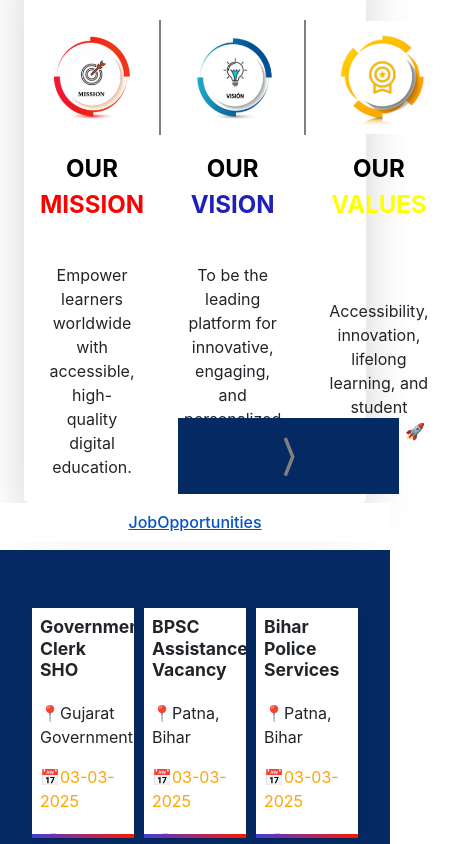
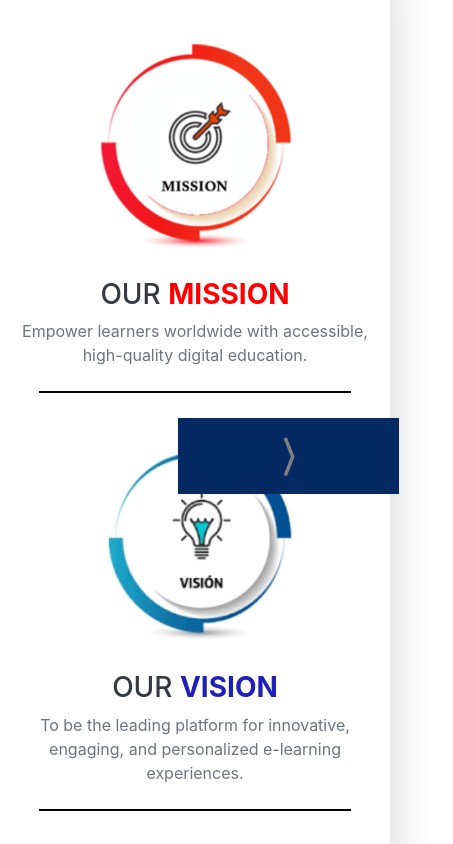
Before and after one commit to Zainabfatima12/trehousingpublications, a Vue app in the folder frontend/: page / in a window 390 px wide. Shown: the part 2160-3004 px from the top of the page, 453 px wide, since content can reach past the window. Built offline with nearby package versions, Linux system fonts and the light colour scheme.

Commit message:
missionvision responsive

```diff
--- a/frontend/src/components/Homepage/MissionVision.vue
+++ b/frontend/src/components/Homepage/MissionVision.vue
@@ -1,20 +1,20 @@
 <template>
-  <section class="min-h-screen flex flex-col flex-row items-center justify-center  px-4 md:px-8">
-    <div class="box-container bg-white shadow-lg rounded-lg p-8 md:p-8 w-full max-w-3xl text-center">
+  <section class="min-h-screen flex items-center justify-center">
+    <div class="box-container bg-white shadow-lg rounded-lg p-8 w-full max-w-3xl text-center">
 
       <!-- Title -->
-      <div class="text-center mb-6 md:mb-10">
+      <div class="text-center mb-6">
         <h2 class="text-xl font-bold heading mb-4 underline">Mission & Vision</h2>
       </div>
 
       <!-- Table for Mission, Vision, and Values -->
       <div class="overflow-x-auto">
-        <table class="w-3/4 mx-auto text-center">
+        <table v-if="isDesktop" class="w-3/4 mx-auto text-center">
           <thead>
             <tr>
-              <td class="image-cell"><img src="@/assets/mission.png" alt="Mission Image" class="img-fluid" /></td>
-              <td class="image-cell"><img src="@/assets/vision.jpg" alt="Vision Image" class="img-fluid" /></td>
-              <td><img src="@/assets/values.png" alt="Image 3" class="img-fluid" /></td>
+              <td><div class="image-wrapper"><img src="@/assets/mission.png" alt="Mission Image" class="img-fluid same-size" /></div></td>
+              <td><div class="image-wrapper"><img src="@/assets/vision.jpg" alt="Vision Image" class="img-fluid same-size" /></div></td>
+              <td><div class="image-wrapper"><img src="@/assets/values.png" alt="Values Image" class="img-fluid same-size" /></div></td>
             </tr>
             <tr>
               <td class="p-3 fw-bold text-dark">
@@ -42,6 +42,32 @@
             </tr>
           </tbody>
         </table>
+
+        <!-- Mobile/Table Layout -->
+        <div v-else class="w-full flex flex-col items-center">
+          <div class="flex flex-col items-center w-full mb-4">
+            <!-- No border above "OUR MISSION" image now -->
+            <div class="image-wrapper"><img src="@/assets/mission.png" alt="Mission Image" class="img-fluid same-size mb-2" /></div>
+            <h3 class="fw-bold text-dark mb-2">OUR <span class="mission">MISSION</span></h3>
+            <p class="text-secondary px-3">Empower learners worldwide with accessible, high-quality digital education.</p>
+          </div>
+
+          <div class="flex flex-col items-center w-full mb-4">
+            <!-- Add border above the "OUR VISION" image -->
+            <div class="image-border"></div>
+            <div class="image-wrapper"><img src="@/assets/vision.jpg" alt="Vision Image" class="img-fluid same-size mb-2" /></div>
+            <h3 class="fw-bold text-dark mb-2">OUR <span class="vision">VISION</span></h3>
+            <p class="text-secondary px-3">To be the leading platform for innovative, engaging, and personalized e-learning experiences.</p>
+          </div>
+
+          <div class="flex flex-col items-center w-full mb-4">
+            <!-- Add border above the "OUR VALUES" image -->
+            <div class="image-border"></div>
+            <div class="image-wrapper"><img src="@/assets/values.png" alt="Values Image" class="img-fluid same-size mb-2" /></div>
+            <h3 class="fw-bold text-dark mb-2">OUR <span class="values"> VALUES</span></h3>
+            <p class="text-secondary px-3">Accessibility, innovation, lifelong learning, and student success. 🚀</p>
+          </div>
+        </div>
       </div>
     </div>
   </section>
@@ -50,6 +76,23 @@
 <script>
 export default {
   name: "MissionVision",
+  data() {
+    return {
+      isDesktop: false,
+    };
+  },
+  mounted() {
+    this.checkDevice();
+    window.addEventListener("resize", this.checkDevice);
+  },
+  beforeUnmount() {
+    window.removeEventListener("resize", this.checkDevice);
+  },
+  methods: {
+    checkDevice() {
+      this.isDesktop = window.innerWidth >= 725;
+    },
+  },
 };
 </script>
 
@@ -63,29 +106,66 @@ export default {
 .our {
   color: black;
   font-weight: bold;
-  font-size: x-large;
 }
 .mission {
   color: red;
   font-weight: bold;
-  font-size: x-large;
 }
 .vision {
   color: rgb(31, 31, 185);
   font-weight: bold;
-  font-size: x-large;
 }
 .values {
   color: yellow;
-  font-size: x-large;
   font-weight: bold;
 }
 
-.image-cell {
-  border-right: 2px solid gray;
+/* Ensures all images are the same size */
+.same-size {
+  width: 250px;
+  height: 250px;
+  object-fit: cover;
 }
 
-.image-cell:last-child {
-  border-right: none;
+/* Wrapper for images to add border */
+.image-wrapper {
+  position: relative;
+  display: inline-block;
+}
+
+/* Border above the images in mobile/tablet layout */
+.image-border {
+  width: 80%;
+  height: 2px;
+  background-color: black;
+  margin-bottom: 10px;
+  margin-left: auto;
+  margin-right: auto;
+  margin-top: 10px;
+}
+
+/* Mobile/Table Layout (<725px) */
+@media (max-width: 724px) {
+
+  .image-wrapper:first-child {
+    margin-top: 0;
+  }
+
+
+  .image-wrapper:not(:first-child) {
+    margin-top: 10px;
+  }
+}
+
+
+@media (min-width: 725px) {
+
+  .image-wrapper {
+    border-right: 3px solid black;
+    padding-right: 10px;
+  }
+  .image-wrapper:last-child {
+    border-right: none;
+  }
 }
 </style>
```
